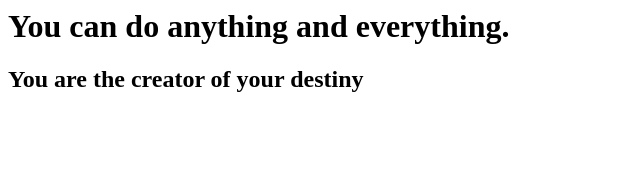
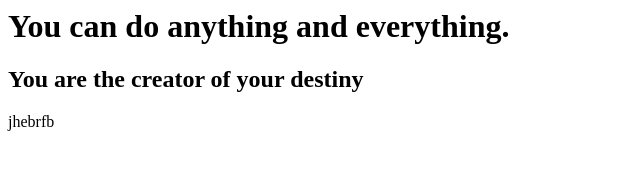
Before and after one commit to Manasa1626/Firstgitrepo, a plain HTML site: page index.html in a window 1280 px wide. Shown: the full height of the page, 0-640 px from the left. Drawn offline with Linux system fonts and the light colour scheme.

Commit message:
Statsh demo changes

```diff
--- a/index.html
+++ b/index.html
@@ -2,5 +2,6 @@
 <body>
 <h1> You can do anything and everything. </h1>
 <h2>You are the creator of your destiny </h2>
+jhebrfb
 </body>
 </html>
```
